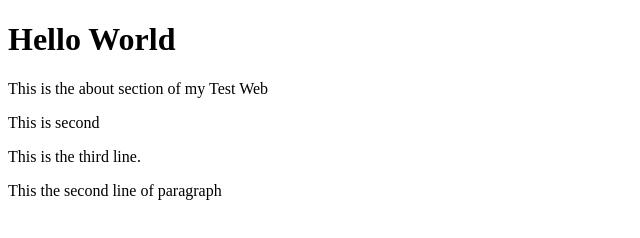
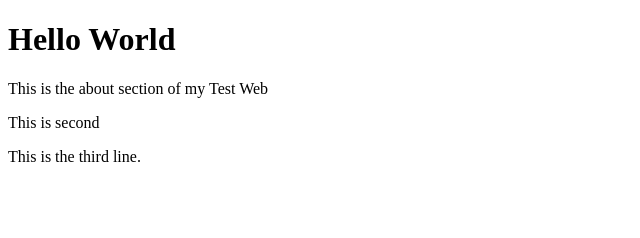
Before and after one commit to mamir1996/Test_web, a plain HTML site: page index.html in a window 1280 px wide. Shown: the whole page, without its empty margins (0-640 px from the left). Drawn offline with Linux system fonts and the light colour scheme.

Commit message:
dele line

```diff
--- a/index.html
+++ b/index.html
@@ -5,6 +5,5 @@
 <p>This is the about section of my Test Web</p>
 <p>This is second</p>
 <p>This is the third line.</p>
-<p>This the second line of paragraph</p>
 </body>
 </html>
```
